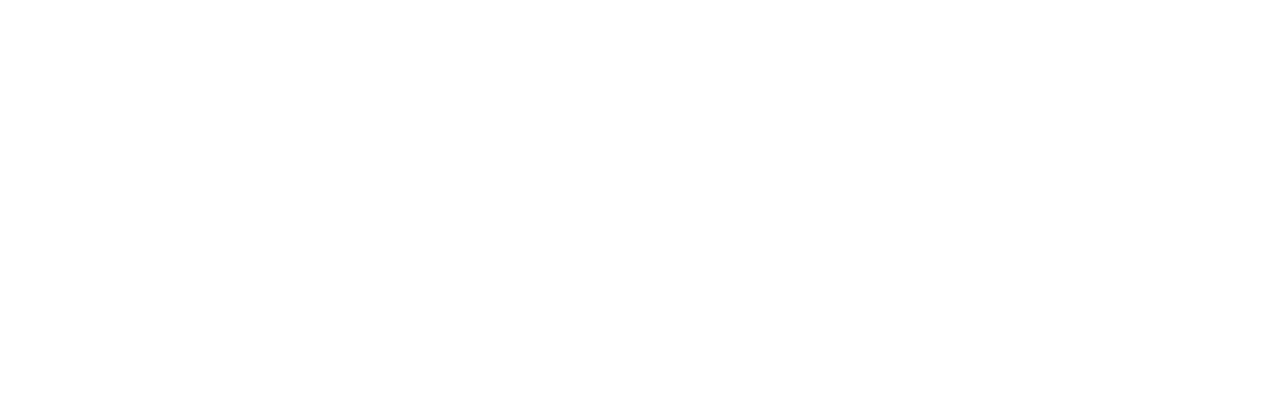
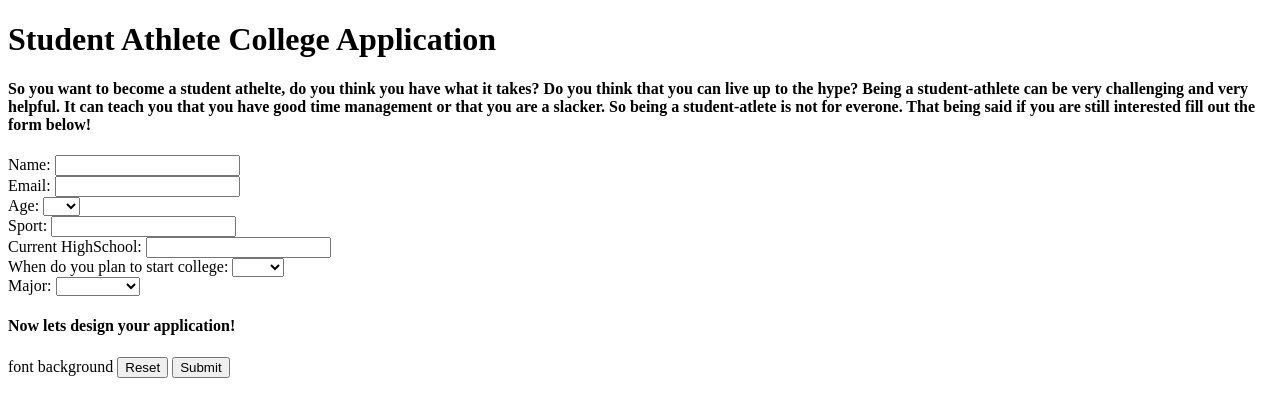
Before and after one commit to anthonyb0634/generator-project, a plain HTML site: page index.html in a window 1280 px wide. Drawn offline with nearby package versions, Linux system fonts and the light colour scheme.

Commit message:
design process

```diff
--- a/index.html
+++ b/index.html
@@ -1,10 +1,60 @@
 <!DOCTYPE html>
 <html>
-  <head>
+
+<head>
+    <h1>Student Athlete College Application</h1>
+    <h4> So you want to become a student athelte, do you think you have what it takes? Do you think that you can live up to the hype? Being a student-athlete can be very challenging and very helpful. It can teach you that you have good time management or that
+        you are a slacker. So being a student-atlete is not for everone. That being said if you are still interested fill out the form below!</h4>
+
     <meta charset="UTF-8">
     <title>title</title>
-  </head>
-  <body>
+    <script src="https://code.jquery.com/jquery-3.3.1.js"></script>
 
-  </body>
+    <script>
+        $(function() {});
+    </script>
+    <form>
+        Name: <input type="text" name="user"><br>
+        Email: <input type="text" name="email"><br>
+        Age:
+        <select id="Age">
+         <option value="0"></option>
+         <option value="a">17</option>
+         <option value="b">18</option>
+         <option value="c">19</option>
+         <option value="d">20</option>
+       </select><br>
+       Sport: <input type="text" name="sport"><br>
+       Current HighSchool: <input type="text" HighSchool="highSchool" /><br>
+       When do you plan to start college:
+        <select id="collegeyear">
+            <option value="0"></option>
+            <option value="a">2020</option>
+            <option value="b">2021</option>
+            <option value="c">2022</option>
+            <option value="d">2023</option>
+        </select><br> Major:
+        <select id="major">
+            <option value="0"></option>
+            <option vlaue="a">decided</option>
+            <option vlaue="b">undecided</option>
+        </select><br>
+
+        <h4> Now lets design your application!</h4>
+        font
+        background
+
+
+        <input type="reset" value="Reset">
+        <input type="submit" value="Submit"><br>
+    </form>
+
+
+
+</head>
+
+<body>
+
+</body>
+
 </html>
```
Also changed, not shown: 1 other file.
